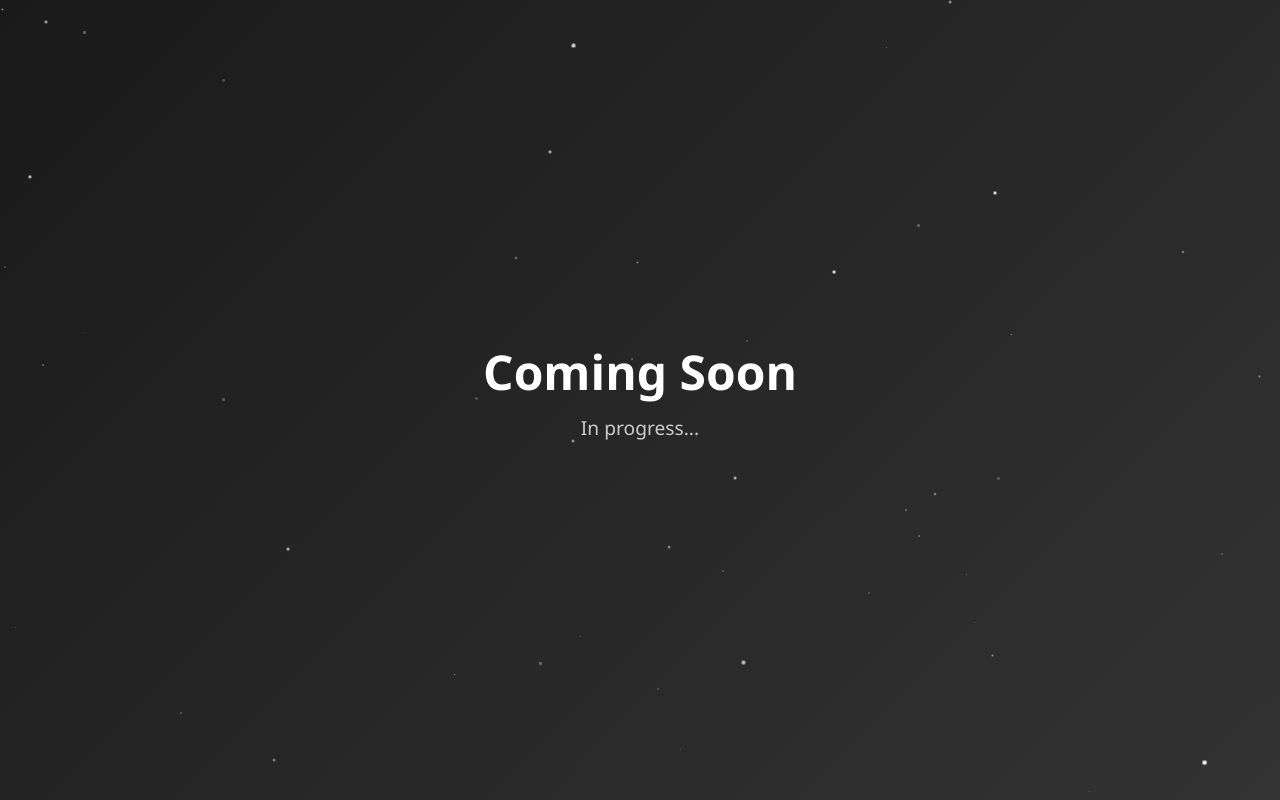
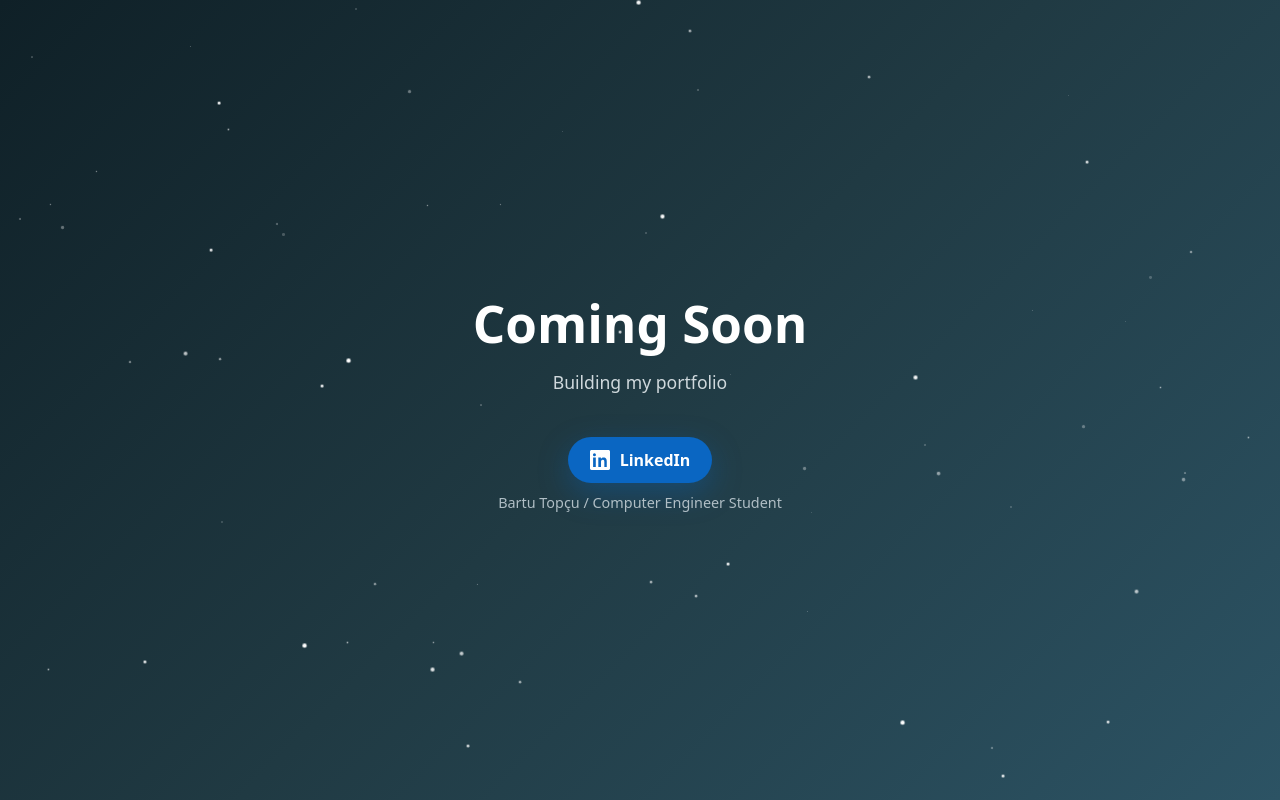
Before and after one commit to bartutopcu/bartutopcu.com, a plain HTML site: page index.html in a window 1280 px wide. Drawn offline with Linux system fonts and the light colour scheme.

Commit message:
Revamp coming soon page with new design and features
Updated the HTML structure and styles for a coming soon page, including a LinkedIn button and improved star animation.

```diff
--- a/index.html
+++ b/index.html
@@ -1,84 +1,149 @@
 <!DOCTYPE html>
-<html lang="tr">
+<html lang="en">
 <head>
     <meta charset="UTF-8">
     <meta name="viewport" content="width=device-width, initial-scale=1.0">
-    <title>Bartu Topçu</title>
+    <title>Coming Soon</title>
     <style>
-
         body {
             margin: 0;
             height: 100vh;
             display: flex;
             justify-content: center;
             align-items: center;
-            background: linear-gradient(135deg, #1a1a1a, #333333);
-            font-family: 'Segoe UI', sans-serif;
+            background: linear-gradient(135deg, #0f2027, #203a43, #2c5364);
+            font-family: system-ui, -apple-system, Segoe UI, Roboto, sans-serif;
             overflow: hidden;
             color: #fff;
         }
 
-
         .container {
             text-align: center;
+            z-index: 2;
         }
 
         h1 {
-            font-size: 3rem;
+            font-size: clamp(2.2rem, 5vw, 3.2rem);
             margin: 0;
-            animation: fadeIn 2s ease-in-out forwards;
+            animation: fadeIn 1.4s ease forwards;
         }
 
         p {
-            font-size: 1.2rem;
-            margin-top: 10px;
-            color: #ccc;
-            animation: fadeIn 2s ease-in-out forwards;
+            font-size: 1.1rem;
+            margin-top: 12px;
+            color: #cfd8dc;
+            animation: fadeIn 1.4s ease forwards;
+            animation-delay: 0.25s;
+        }
+
+        .linkedin-btn {
+            display: inline-flex;
+            align-items: center;
+            gap: 10px;
+            margin-top: 26px;
+            padding: 12px 22px;
+            background: #0a66c2;
+            color: #fff;
+            text-decoration: none;
+            border-radius: 999px;
+            font-weight: 600;
+            box-shadow: 0 10px 30px rgba(10,102,194,0.35);
+            transition: transform .2s ease, box-shadow .2s ease, background .2s ease;
+            animation: fadeIn 1.4s ease forwards;
             animation-delay: 0.5s;
         }
 
+        .linkedin-btn:hover {
+            background: #004182;
+            transform: translateY(-2px);
+            box-shadow: 0 16px 40px rgba(10,102,194,0.5);
+        }
+
+        .linkedin-icon {
+            width: 20px;
+            height: 20px;
+            fill: #fff;
+        }
+
+        .owner {
+            margin-top: 10px;
+            font-size: 0.9rem;
+            color: #b0bec5;
+            animation: fadeIn 1.4s ease forwards;
+            animation-delay: 0.7s;
+        }
 
         @keyframes fadeIn {
-            0% { opacity: 0; transform: translateY(-20px); }
-            100% { opacity: 1; transform: translateY(0); }
+            from { opacity: 0; transform: translateY(14px); }
+            to { opacity: 1; transform: translateY(0); }
         }
-
 
         .star {
             position: absolute;
-            width: 2px;
-            height: 2px;
             background: white;
             border-radius: 50%;
-            opacity: 0.8;
-            animation: twinkle 3s infinite;
+            opacity: 0.7;
+            animation: twinkle 3s infinite ease-in-out;
         }
 
         @keyframes twinkle {
             0%, 100% { opacity: 0.2; transform: scale(1); }
-            50% { opacity: 1; transform: scale(1.5); }
+            50% { opacity: 1; transform: scale(1.4); }
         }
     </style>
 </head>
 <body>
     <div class="container">
         <h1>Coming Soon</h1>
-        <p>In progress...</p>
+        <p>Building my portfolio</p>
+
+        <a class="linkedin-btn"
+           href="https://www.linkedin.com/in/bartutopcu/"
+           target="_blank"
+           rel="noopener noreferrer">
+            <svg class="linkedin-icon" viewBox="0 0 24 24" aria-hidden="true">
+                <path d="M20.447 20.452H17.21v-5.569c0-1.328-.027-3.037-1.852-3.037-1.853 0-2.136 1.445-2.136 2.939v5.667H9.985V9h3.112v1.561h.044c.434-.823 1.494-1.69 3.074-1.69 3.287 0 3.893 2.164 3.893 4.977v6.604zM5.337 7.433a1.805 1.805 0 1 1 0-3.61 1.805 1.805 0 0 1 0 3.61zM6.956 20.452H3.718V9h3.238v11.452zM22.225 0H1.771C.792 0 0 .774 0 1.727v20.545C0 23.227.792 24 1.771 24h20.451C23.2 24 24 23.227 24 22.273V1.727C24 .774 23.2 0 22.222 0z"/>
+            </svg>
+            LinkedIn
+        </a>
+
+        <div class="owner">
+            Bartu Topçu / Computer Engineer Student
+        </div>
     </div>
 
+    <script>
 
-    <script>
-        const stars = 50;
-        for (let i = 0; i < stars; i++) {
+       const STAR_COUNT = 70;
+
+    function createStars() {
+
+        document.querySelectorAll('.star').forEach(star => star.remove());
+
+
+        for (let i = 0; i < STAR_COUNT; i++) {
             const star = document.createElement('div');
             star.className = 'star';
+
+            const size = Math.random() * 2 + 1;
+            star.style.width = size + 'px';
+            star.style.height = size + 'px';
             star.style.top = Math.random() * window.innerHeight + 'px';
             star.style.left = Math.random() * window.innerWidth + 'px';
-            star.style.width = Math.random() * 2 + 1 + 'px';
-            star.style.height = star.style.width;
-            star.style.animationDuration = 1 + Math.random() * 2 + 's';
+            star.style.animationDuration = 1.5 + Math.random() * 2 + 's';
+
             document.body.appendChild(star);
         }
+    }
+
+
+    createStars();
+
+
+    window.addEventListener('resize', () => {
+        createStars();
+    });
+
     </script>
 </body>
 </html>
```
